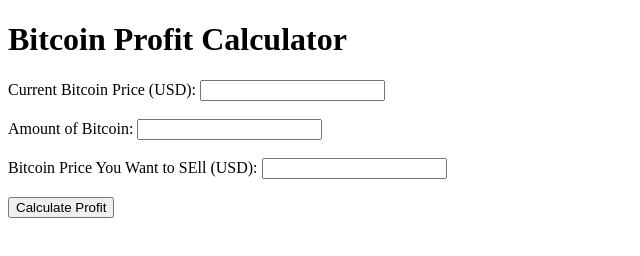
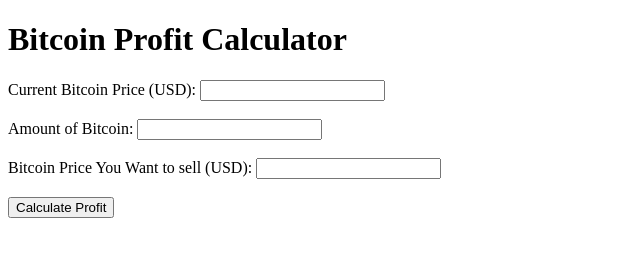
Before and after one commit to tagechos/btcpricecal, a plain HTML site: page index.html in a window 1280 px wide. Shown: the full height of the page, 0-640 px from the left. Drawn offline with Linux system fonts and the light colour scheme.

Commit message:
index.html

```diff
--- a/index.html
+++ b/index.html
@@ -10,7 +10,7 @@
         <input type="number" id="purchasePrice" step="0.01" required><br><br>
         <label for="bitcoinAmount">Amount of Bitcoin:</label>
         <input type="number" id="bitcoinAmount" step="0.0001" required><br><br>
-        <label for="currentPrice">Bitcoin Price You Want to SEll (USD):</label>
+        <label for="currentPrice">Bitcoin Price You Want to sell (USD):</label>
         <input type="number" id="currentPrice" step="0.01" required><br><br>
         <button type="button" onclick="calculateProfit()">Calculate Profit</button>
     </form>
```
